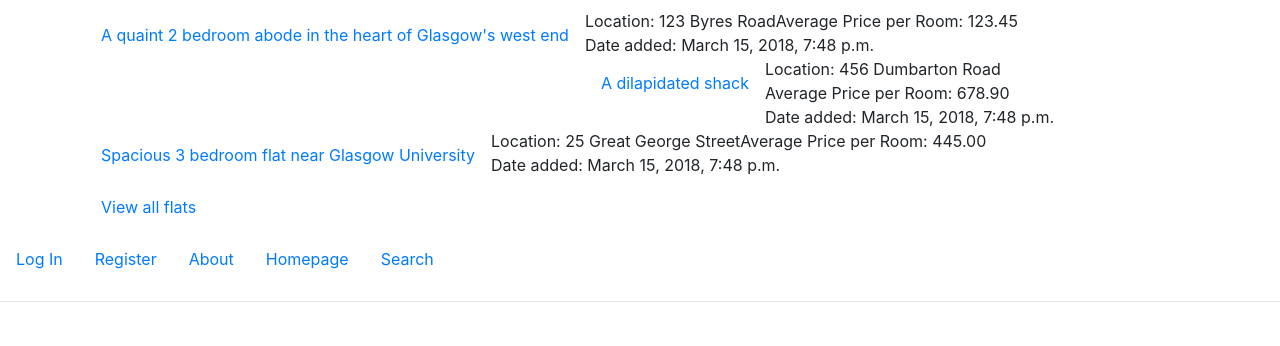
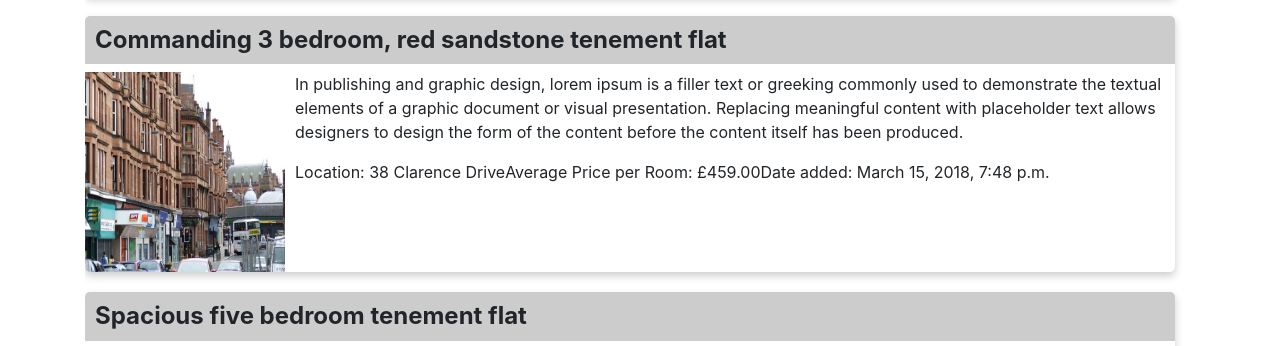
Before and after one commit to mcwilson91/flntr, a Django app: page / in a window 1280 px wide. Shown: the part 430-776 px from the top of the page. Before the commit the page ends 732 px from the top, so only its background shows below. Run offline with Django 3.2, Linux system fonts and the light colour scheme; data comes from the database, SQL or seed files in the repository; some libraries are stand-ins or nearby versions.

Commit message:
some css stuff

```diff
--- a/flntr_project/flntr_app/views.py
+++ b/flntr_project/flntr_app/views.py
@@ -23,8 +23,16 @@
 # Create your views here.
 def index(request):
 	recent_flat_list = Flat.objects.filter(availableRooms__gte=1).order_by('-dayAdded')[:3]
+
+	try:
+		recent_flat_images = FlatImage.objects.filter(flat__in=recent_flat_list, imageNumber=1)
+	except FlatImage.DoesNotExist:
+		recent_flat_images = None
+
 	most_viewed_flats = Flat.objects.filter(availableRooms__gte=1).order_by('-views')[:3]
-	context_dict = {'recentflats': recent_flat_list, 'mostviewed':most_viewed_flats}
+
+	context_dict = {'recentflats': recent_flat_list, 'mostviewed':most_viewed_flats, 'recent_flat_images':recent_flat_images}
+
 	return render(request, 'flntr/index.html', context_dict)
 
 def about(request):
--- a/flntr_project/templates/flntr/index.html
+++ b/flntr_project/templates/flntr/index.html
@@ -6,18 +6,65 @@
 {% endblock %}
 
 {% block body_block %}
+
+<style>
+.flat-view {
+	box-shadow: 0 4px 8px 0 rgba(0,0,0,0.2);
+   	transition: 0.3s;
+    margin: 20px 20px 0 0;
+    border-radius: 5px;
+    overflow: auto
+}
+
+.flat-view:hover {
+    box-shadow: 0 8px 16px 0 rgba(0,0,0,0.4);
+}
+
+.flat-image {
+    float: left;
+}
+.flat-image img {
+    display: block
+}
+.flat-description {
+    margin-left: 210px
+}
+.post-title {
+    font-weight: bold;
+    padding: 10px;
+    background: #ccc
+}
+
+</style>
+
 <h2>Homepage</h2>
 	<div>
 		<h2>Most Recent Flats</h2>
 		{% if recentflats %}
 			<ul>
 			{% for flat in recentflats %}
-				<li><a href="{% url 'show_property' flat.slug %}">{{ flat.title }}</a></li>
+
+			<div class="flat-view" style="cursor: pointer;" onclick="window.location='{% url 'show_property' flat.slug %}';">
+    			<h4 class="post-title">{{flat.title}}</h4>
+    			<div class="flat-image">
+					<img width="200" height="200" src="{% for flatimage in recent_flat_images %} {% if flatimage.flat == flat %} {{ MEDIA_URL }}{{ flatimage.image.url }} {% endif %} {% endfor %}" alt="idk"/>
+				</div>
+    			<div class="flat-description">
+        			<p>{{flat.description}}</p>
+					<ul>
+						<li>Location: {{ flat.streetAddress }}</li>
+						<li>Average Price per Room: £{{ flat.averageRoomPrice }}</li>
+						<li>Date added: {{ flat.dayAdded }}</li>
+					</ul>
+				</div>
+			</div>
+
+				<!-- <li><a href="{% url 'show_property' flat.slug %}">{{ flat.title }}</a></li>
 				<ul>
 					<li>Location: {{ flat.streetAddress }}</li>
 					<li>Average Price per Room: {{ flat.averageRoomPrice }}</li>
 					<li>Date added: {{ flat.dayAdded }}</li>
-				</ul>
+				</ul> -->
 			{% endfor %}
 			</ul>
 		{% else %}
```
